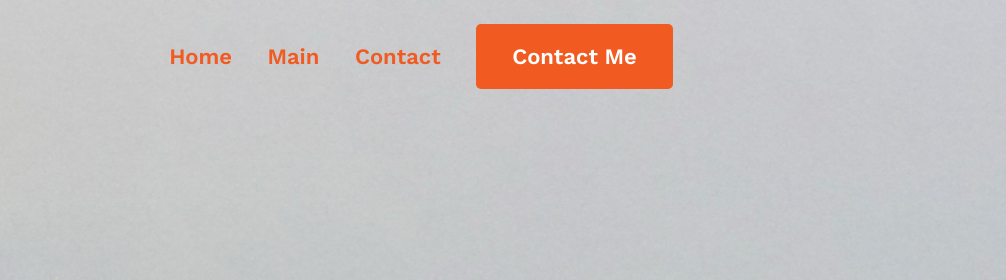
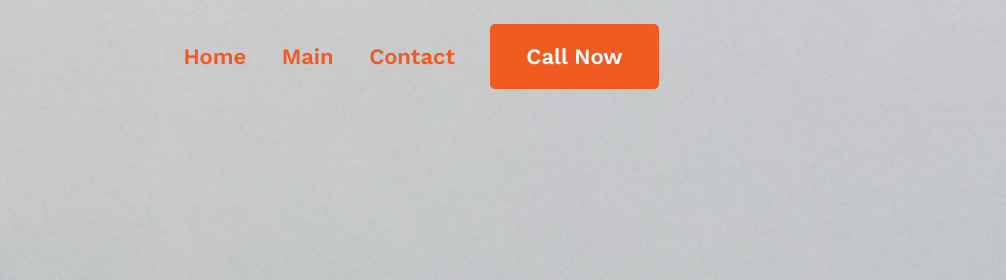
Before and after one commit to hasibulhasan372/new-year-new-hasib, a plain HTML site: page index.html in a window 1280 px wide. Shown: the top 280 px of the page, 274-1280 px from the left. Drawn offline with nearby package versions, Linux system fonts and the light colour scheme.

Commit message:
nav bar button change

```diff
--- a/index.html
+++ b/index.html
@@ -25,7 +25,7 @@
                         <li class="nav-item">home</li>
                         <li class="nav-item">main</li>
                         <li class="nav-item">contact</li>
-                        <li class="nav-item"><button type="submit" class="contact-me">contact me</button></li>
+                        <li class="nav-item"><button type="submit" class="contact-me">call now</button></li>
                     </ul>
                 </div>
             </div>
@@ -179,6 +179,7 @@
                         <input type="email" id="email" placeholder="Enter your email">
 
                         <button type="submit" class="subscribe-btn">subscribe</button>
+
                     </div>
                     <!-- Subscribe Part End  -->
 
```
